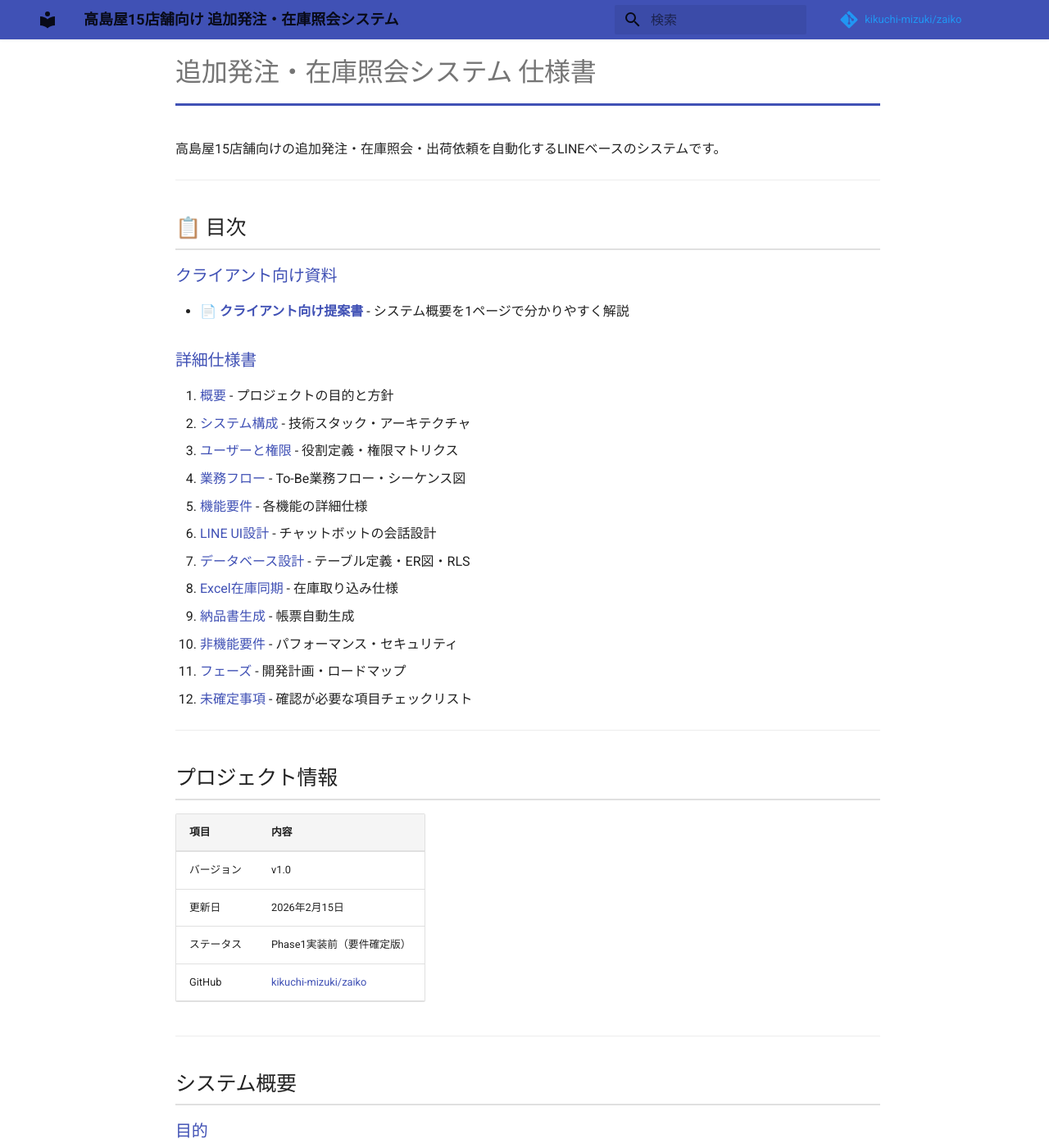
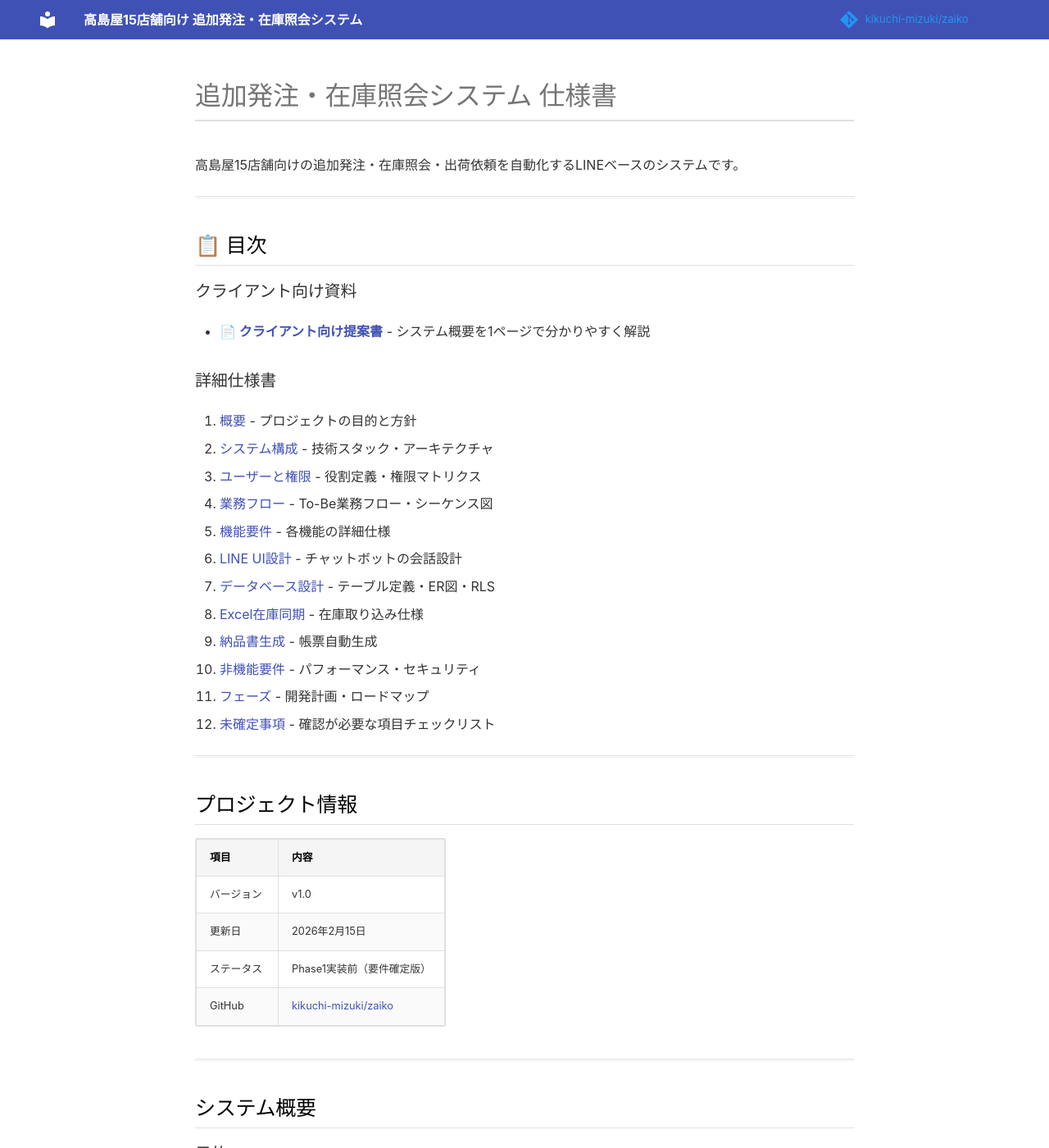
Before and after one commit to kikuchi-mizuki/zaiko, an MkDocs documentation site: the page built from docs/index.md, in a window 1280 px wide and 1400 px high. Shown: the whole window at 82% size. Built offline with MkDocs 1.6.1 and Material for MkDocs 9.7.7, drawn with Linux system fonts in a browser that asks for light colours; comment, search, counter and statistics services are not loaded.

Commit message:
refactor: 完全シンプル化（参考URL準拠）
- Material テーマの装飾を全て削除
- サイドバー・ナビゲーション・目次を非表示
- ヘッダーを最小化
- 完全な1カラムレイアウト
- 白背景・黒テキストの高コントラスト
- テーブル・見出しをシンプルに
- 印刷・レスポンシブ対応

参考: https://tmksh.github.io/seo-focus/specification

🤖 Generated with [Claude Code](https://claude.com/claude-code)

Co-Authored-By: Claude <noreply@anthropic.com>

```diff
--- a/docs/stylesheets/extra.css
+++ b/docs/stylesheets/extra.css
@@ -1,92 +1,118 @@
-/* シンプルでクリーンなデザイン */
+/* 完全シンプルデザイン - 参考URLに近いスタイル */
 
-:root {
-  --md-primary-fg-color: #ffffff;
-  --md-primary-bg-color: #000000;
-  --md-accent-fg-color: #2196f3;
+/* ========== 基本リセット ========== */
+* {
+  box-sizing: border-box;
 }
 
-/* コンテンツ幅を広げる */
-.md-main__inner {
-  max-width: 1200px;
-  margin: 0 auto;
+/* ========== ヘッダーを最小化 ========== */
+.md-header {
+  background-color: #4051b5;
+  height: 48px;
+  box-shadow: none;
 }
 
-/* ヘッダーをシンプルに */
-.md-header {
-  background-color: #4051b5;
-  box-shadow: 0 0 0.2rem rgba(0,0,0,0.1);
+.md-header__title {
+  font-size: 16px;
+  font-weight: normal;
 }
 
-/* サイドバーを非表示（シンプルな1カラムレイアウト） */
-.md-sidebar {
+.md-header__button {
   display: none;
 }
 
-/* コンテンツエリアの調整 */
-.md-content {
-  max-width: 900px;
-  margin: 0 auto;
+.md-search {
+  display: none;
 }
 
-/* テーブルのスタイル */
-table {
-  border-collapse: collapse;
-  width: 100%;
-  margin: 1.5em 0;
+/* ========== サイドバーを完全非表示 ========== */
+.md-sidebar {
+  display: none !important;
 }
 
-table th {
-  background-color: #f5f5f5;
-  font-weight: 600;
-  padding: 12px;
-  text-align: left;
-  border-bottom: 2px solid #e0e0e0;
+/* ========== ナビゲーションを非表示 ========== */
+.md-tabs {
+  display: none !important;
 }
 
-table td {
-  padding: 10px 12px;
-  border-bottom: 1px solid #e0e0e0;
+/* ========== コンテンツエリアを中央配置 ========== */
+.md-container {
+  max-width: 100%;
 }
 
-table tr:hover {
-  background-color: #f9f9f9;
+.md-main {
+  margin: 0;
 }
 
-/* コードブロックのスタイル */
-code {
-  background-color: #f5f5f5;
-  padding: 2px 6px;
-  border-radius: 3px;
-  font-size: 0.9em;
+.md-main__inner {
+  max-width: 900px;
+  margin: 40px auto;
+  padding: 0 24px;
 }
 
-pre code {
-  background-color: #f8f8f8;
-  display: block;
-  padding: 1em;
-  border-left: 3px solid #2196f3;
+.md-content {
+  max-width: 100%;
 }
 
-/* 見出しのスタイル */
+.md-content__inner {
+  padding: 0;
+  margin: 0;
+}
+
+/* ========== 目次を非表示（ページ内に統合） ========== */
+.md-sidebar--secondary {
+  display: none !important;
+}
+
+/* ========== 基本テキストスタイル ========== */
+body {
+  font-family: -apple-system, BlinkMacSystemFont, "Segoe UI", Roboto, "Helvetica Neue", Arial, sans-serif;
+  font-size: 16px;
+  line-height: 1.6;
+  color: #333;
+  background-color: #fff;
+}
+
+/* ========== 見出しスタイル（シンプル） ========== */
 h1 {
-  border-bottom: 3px solid #4051b5;
-  padding-bottom: 0.5em;
-  margin-top: 1.5em;
+  font-size: 32px;
+  font-weight: 600;
+  margin: 40px 0 24px 0;
+  padding-bottom: 8px;
+  border-bottom: 2px solid #e0e0e0;
+  color: #000;
 }
 
 h2 {
-  border-bottom: 2px solid #e0e0e0;
-  padding-bottom: 0.3em;
-  margin-top: 1.5em;
+  font-size: 24px;
+  font-weight: 600;
+  margin: 32px 0 16px 0;
+  padding-bottom: 6px;
+  border-bottom: 1px solid #e0e0e0;
+  color: #000;
 }
 
 h3 {
-  color: #4051b5;
-  margin-top: 1.2em;
+  font-size: 20px;
+  font-weight: 600;
+  margin: 24px 0 12px 0;
+  color: #333;
 }
 
-/* リンクのスタイル */
+h4 {
+  font-size: 18px;
+  font-weight: 600;
+  margin: 20px 0 10px 0;
+  color: #333;
+}
+
+/* ========== 段落 ========== */
+p {
+  margin: 12px 0;
+  line-height: 1.7;
+}
+
+/* ========== リンク ========== */
 a {
   color: #2196f3;
   text-decoration: none;
@@ -96,12 +122,97 @@ a:hover {
   text-decoration: underline;
 }
 
-/* admonition（注意書き）のスタイル */
+/* ========== リスト ========== */
+ul, ol {
+  margin: 12px 0;
+  padding-left: 28px;
+}
+
+li {
+  margin: 6px 0;
+}
+
+/* ========== テーブル（シンプル） ========== */
+table {
+  border-collapse: collapse;
+  width: 100%;
+  margin: 20px 0;
+  font-size: 14px;
+}
+
+table th {
+  background-color: #f5f5f5;
+  font-weight: 600;
+  padding: 12px 16px;
+  text-align: left;
+  border: 1px solid #e0e0e0;
+  color: #000;
+}
+
+table td {
+  padding: 10px 16px;
+  border: 1px solid #e0e0e0;
+  color: #333;
+}
+
+table tr:nth-child(even) {
+  background-color: #fafafa;
+}
+
+/* ========== コードブロック ========== */
+code {
+  background-color: #f5f5f5;
+  padding: 2px 6px;
+  border-radius: 3px;
+  font-family: "SFMono-Regular", Consolas, "Liberation Mono", Menlo, Courier, monospace;
+  font-size: 14px;
+  color: #d73a49;
+}
+
+pre {
+  background-color: #f6f8fa;
+  border: 1px solid #e0e0e0;
+  border-radius: 4px;
+  padding: 16px;
+  margin: 16px 0;
+  overflow-x: auto;
+}
+
+pre code {
+  background-color: transparent;
+  padding: 0;
+  color: #333;
+  font-size: 13px;
+}
+
+/* ========== 引用 ========== */
+blockquote {
+  border-left: 4px solid #e0e0e0;
+  padding-left: 16px;
+  margin: 16px 0;
+  color: #666;
+  font-style: italic;
+}
+
+/* ========== 水平線 ========== */
+hr {
+  border: none;
+  border-top: 1px solid #e0e0e0;
+  margin: 32px 0;
+}
+
+/* ========== Admonition（注意書き）をシンプルに ========== */
 .admonition {
-  margin: 1.5em 0;
-  padding: 0.6em;
+  margin: 20px 0;
+  padding: 12px 16px;
   border-left: 4px solid #2196f3;
   background-color: #f5f9fc;
+  border-radius: 0;
+}
+
+.admonition-title {
+  font-weight: 600;
+  margin-bottom: 8px;
 }
 
 .admonition.tip {
@@ -119,13 +230,77 @@ a:hover {
   background-color: #e3f2fd;
 }
 
-/* 目次のスタイル */
-.md-nav--primary .md-nav__item {
-  margin: 0.3em 0;
+.admonition.success {
+  border-left-color: #00c853;
+  background-color: #f1f8f4;
 }
 
-/* フッターをシンプルに */
+/* ========== フッターをシンプルに ========== */
 .md-footer {
   background-color: #f5f5f5;
   color: #666;
+  font-size: 14px;
+  padding: 16px;
+  text-align: center;
 }
+
+/* ========== 絵文字のサイズ調整 ========== */
+img.emoji {
+  height: 1.2em;
+  width: 1.2em;
+  margin: 0 0.1em;
+  vertical-align: -0.1em;
+}
+
+/* ========== Mermaid図表 ========== */
+.mermaid {
+  text-align: center;
+  margin: 24px 0;
+}
+
+/* ========== レスポンシブ ========== */
+@media screen and (max-width: 768px) {
+  .md-main__inner {
+    padding: 0 16px;
+    margin: 20px auto;
+  }
+
+  h1 {
+    font-size: 28px;
+  }
+
+  h2 {
+    font-size: 22px;
+  }
+
+  table {
+    font-size: 13px;
+  }
+
+  table th,
+  table td {
+    padding: 8px 12px;
+  }
+}
+
+/* ========== 印刷用スタイル ========== */
+@media print {
+  .md-header,
+  .md-footer {
+    display: none;
+  }
+
+  .md-main__inner {
+    max-width: 100%;
+    margin: 0;
+  }
+
+  a {
+    color: #000;
+    text-decoration: underline;
+  }
+
+  table {
+    page-break-inside: avoid;
+  }
+}
--- a/mkdocs.yml
+++ b/mkdocs.yml
@@ -11,14 +11,7 @@ theme:
   language: ja
   palette:
     scheme: default
-    primary: white
-    accent: blue
-  features:
-    - navigation.top
-    - search.suggest
-    - search.highlight
-    - content.code.copy
-    - toc.integrate
+  features: []
 
 extra_css:
   - stylesheets/extra.css
```
